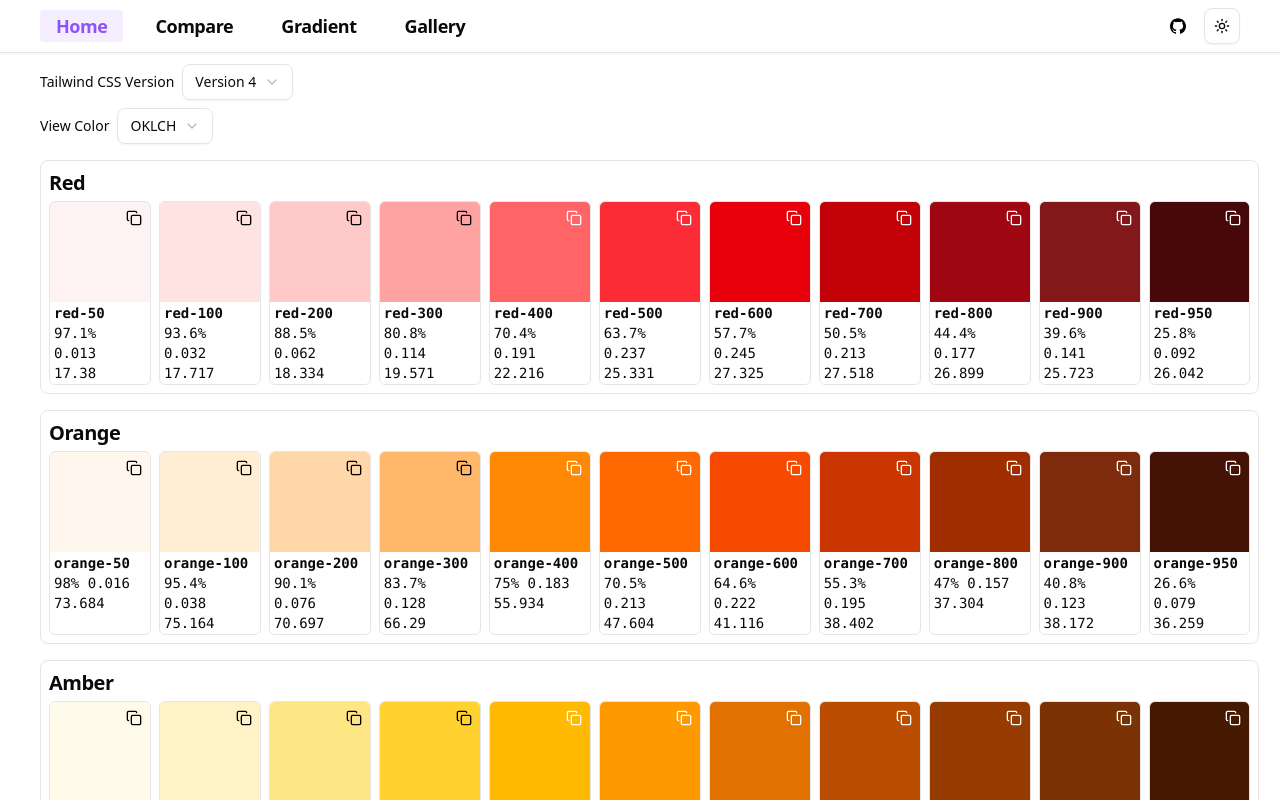
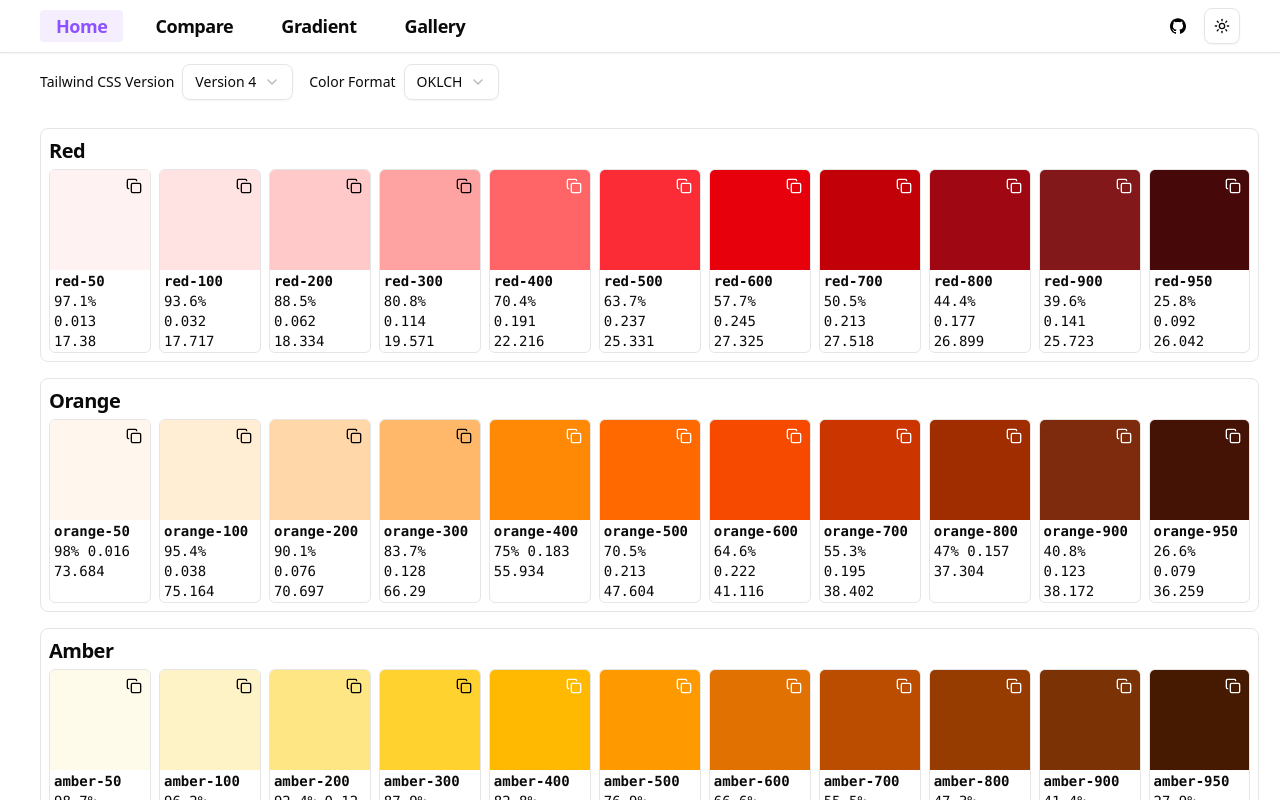
Before and after one commit to RMalik777/Tailwind-Color, a SvelteKit app: page / in a window 1280 px wide. Shown: the top 800 px of the page. Built offline with nearby package versions, Linux system fonts and the light colour scheme.

Commit message:
style: make layout uniform

```diff
--- a/src/routes/+page.svelte
+++ b/src/routes/+page.svelte
@@ -34,11 +34,11 @@
 </script>
 
 <div class="flex grow flex-col gap-4">
-	<div class="flex flex-col gap-2">
+	<div class="flex flex-col gap-2 pb-3 sm:flex-row sm:gap-4">
 		<div class="flex items-center gap-2">
 			<Label for="version">Tailwind CSS Version</Label>
 			<Select.Root type="single" bind:value={version.current}>
-				<Select.Trigger id="version">
+				<Select.Trigger id="version" class="grow">
 					{versionOptions.find((option) => option.value === version.current)?.name}
 				</Select.Trigger>
 				<Select.Content>
@@ -51,11 +51,10 @@
 				</Select.Content>
 			</Select.Root>
 		</div>
-
 		<div class="flex items-center gap-2">
-			<Label for="view">View Color</Label>
+			<Label for="view">Color Format</Label>
 			<Select.Root type="single" bind:value={view.current}>
-				<Select.Trigger id="view">
+				<Select.Trigger id="view" class="grow">
 					{colorOptions.find((option) => option.value === view.current)?.name}
 				</Select.Trigger>
 				<Select.Content>
```
